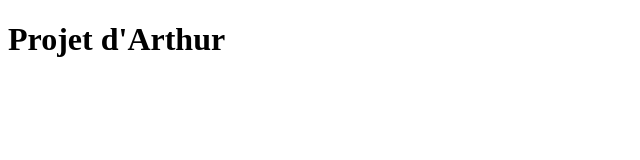
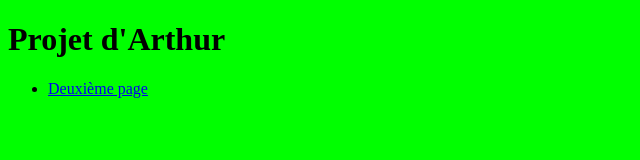
Before and after one commit to BTSSIOGIT/TP4-git, a plain HTML site: page index.html in a window 1280 px wide. Shown: the whole page, without its empty margins (0-640 px from the left). Drawn offline with Linux system fonts and the light colour scheme.

Commit message:
ajout page2.html Arthur

```diff
--- a/index.html
+++ b/index.html
@@ -4,12 +4,17 @@
     <meta charset="UTF-8">
     <meta name="viewport" content="width=device-width, initial-scale=1.0">
     <title>TP4 GIT</title>
-<link href="styles.css" rel="stylesheet" type="test/css">
+    <link href="styles.css" rel="stylesheet">
 </head>
 
     <body>
         <title>TP4 ARGAUD</title>
         <h1>Projet d'Arthur</h1>
+        <nav>
+            <ul>
+                <li><a href="page2.html">Deuxième page</a></li>
+            </ul>
+        </nav>
     </body>
 
 </html>
```
Also changed, not shown: page2.html (added, +17 -0 lines).
